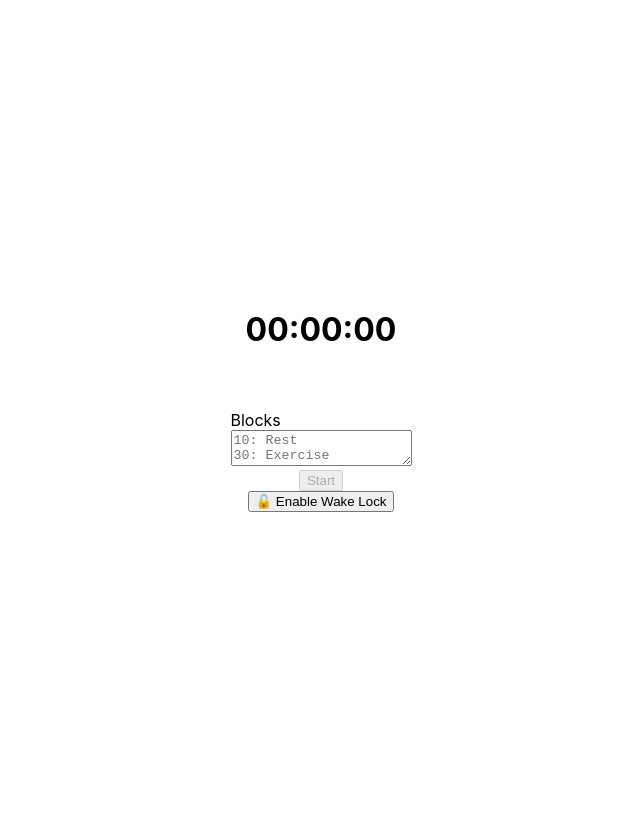
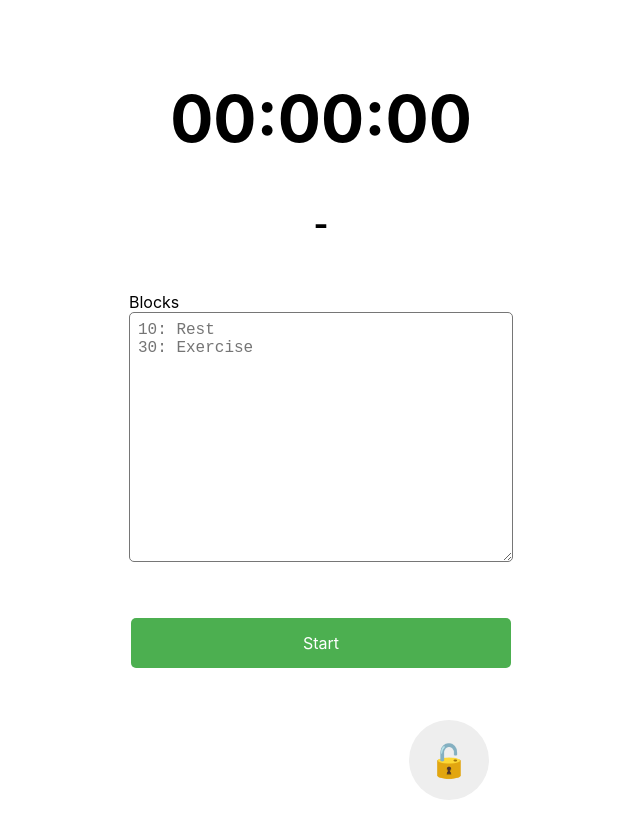
Before and after one commit to stevenocchipinti/bleep, a Next.js app: page / in a window 1280 px wide. Shown: the whole page, without its empty margins (319-959 px from the left). Before the commit the page ends 800 px from the top, so only its background shows below. Built offline with nearby package versions, Linux system fonts and the light colour scheme.

Commit message:
Some basic (and kinda crap) styles

```diff
--- a/pages/index.module.css
+++ b/pages/index.module.css
@@ -4,84 +4,54 @@
   display: flex;
   flex-direction: column;
   justify-content: center;
-  align-items: center;
+  align-items: stretch;
+  max-width: 400px;
+  margin: 0 auto;
 }
 
-.title a {
-  color: #0070f3;
-  text-decoration: none;
+.main {
+  flex: 1;
+  display: flex;
+  flex-direction: column;
+  justify-content: space-between;
+  align-items: stretch;
+  gap: 3rem;
 }
 
-.title a:hover,
-.title a:focus,
-.title a:active {
-  text-decoration: underline;
+.timerDisplay {
+  text-align: center;
+  font-size: 4rem;
+  margin: 5rem 0 0 0;
 }
 
-.title {
-  margin: 0;
-  line-height: 1.15;
-  font-size: 4rem;
+.currentBlockDisplay {
+  text-align: center;
+  font-size: 2rem;
 }
 
-.title,
-.description {
-  text-align: center;
+.blocks {
+  height: 250px;
+  width: 100%;
+  padding: 0.5rem;
+  font-size: 1rem;
+  border: 1px sold #ccc;
+  border-radius: 5px;
 }
 
-.description {
-  line-height: 1.5;
-  font-size: 1.5rem;
+.timerButton {
+  background-color: #4CAF50;
+  color: white;
+  padding: 15px 32px;
+  margin: 4px 2px;
+  border-radius: 5px;
 }
 
-.grid {
-  display: flex;
-  align-items: center;
-  justify-content: center;
-  flex-wrap: wrap;
-
-  max-width: 800px;
-  margin-top: 3rem;
+.lockButton {
+  align-self: flex-end;
+  margin: 0 1.5rem 1.5rem 0;
+  background-color: #eee;
+  border-radius: 50%;
+  font-size: 2rem;
+  height: 5rem;
+  width: 5rem;
 }
-
-.card {
-  margin: 1rem;
-  flex-basis: 45%;
-  padding: 1.5rem;
-  text-align: left;
-  color: inherit;
-  text-decoration: none;
-  border: 1px solid #eaeaea;
-  border-radius: 10px;
-  transition: color 0.15s ease, border-color 0.15s ease;
-}
-
-.card:hover,
-.card:focus,
-.card:active {
-  color: #0070f3;
-  border-color: #0070f3;
-}
-
-.card h3 {
-  margin: 0 0 1rem 0;
-  font-size: 1.5rem;
-}
-
-.card p {
-  margin: 0;
-  font-size: 1.25rem;
-  line-height: 1.5;
-}
-
-.logo {
-  height: 1em;
-  margin-left: 0.5rem;
-}
-
-@media (max-width: 600px) {
-  .grid {
-    width: 100%;
-    flex-direction: column;
-  }
-}
--- a/pages/index.tsx
+++ b/pages/index.tsx
@@ -1,9 +1,10 @@
 import Head from "next/head"
 import { useState, useEffect } from "react"
-import { playTone, speak } from "../lib/audio"
+
+import { playTone } from "../lib/audio"
+import useWakeLock from "../lib/useWakeLock"
 
 import styles from "@/pages/index.module.css"
-import useWakeLock from "lib/useWakeLock"
 
 interface Block {
   duration: number
@@ -118,31 +119,60 @@ const Home = () => {
       <Head>
         <title>Timer</title>
         <link rel="icon" href="/favicon.ico" />
+
+        <meta name="viewport" content="width=device-width, initial-scale=1" />
+        <meta name="mobile-web-app-capable" content="yes" />
+        <meta name="apple-mobile-web-app-capable" content="yes" />
+        <meta name="apple-mobile-web-app-status-bar-style" content="black" />
+        <meta name="apple-mobile-web-app-title" content="Timer" />
+        <meta name="application-name" content="Timer" />
+        <meta name="msapplication-TileColor" content="#000000" />
+        <meta name="theme-color" content="#000000" />
       </Head>
 
-      <main>
-        <h1>{secondsLeft !== null ? formatTime(secondsLeft) : "00:00:00"}</h1>
-        <h2>{currentBlockText}</h2>
+      <main className={styles.main}>
+        <h1 className={styles.timerDisplay}>
+          {secondsLeft !== null ? formatTime(secondsLeft) : "00:00:00"}
+        </h1>
+        <h2 className={styles.currentBlockDisplay}>
+          {currentBlockText || "-"}
+        </h2>
         <label>
           Blocks
           <br />
           <textarea
+            className={styles.blocks}
             placeholder={"10: Rest\n30: Exercise"}
             value={blocksText}
             onChange={handleBlocksChange}
           />
         </label>
+
         {timerId === null ? (
-          <button disabled={blocks.length === 0} onClick={startTimer}>
+          <button
+            className={styles.timerButton}
+            disabled={blocks.length === 0}
+            onClick={startTimer}
+          >
             Start
           </button>
         ) : (
-          <button onClick={stopTimer}>Stop</button>
+          <button className={styles.timerButton} onClick={stopTimer}>
+            Stop
+          </button>
         )}
-        <button disabled={!wakeLockSupported} onClick={toggleWakeLock}>
-          {wakeLockSupported && wakeLockEnabled ? "🔒 Disable" : "🔓 Enable"}{" "}
-          Wake Lock
-          {!wakeLockSupported && "WakeLock not supported"}
+
+        <button
+          className={styles.lockButton}
+          disabled={!wakeLockSupported}
+          onClick={toggleWakeLock}
+          title={
+            wakeLockSupported
+              ? `Screen WakeLock ${wakeLockEnabled ? "enabled" : "disabled"}`
+              : "WakeLock not supported"
+          }
+        >
+          {wakeLockSupported && wakeLockEnabled ? "🔒" : "🔓"}
         </button>
       </main>
     </div>
--- a/styles/global.css
+++ b/styles/global.css
@@ -4,50 +4,21 @@ body {
   margin: 0;
   font-family: -apple-system, BlinkMacSystemFont, Segoe UI, Roboto, Oxygen,
     Ubuntu, Cantarell, Fira Sans, Droid Sans, Helvetica Neue, sans-serif;
+  font-size: 16px;
 }
 
 * {
   box-sizing: border-box;
+  padding: 0;
+  margin: 0;
 }
 
-main {
-  padding: 5rem 0;
-  flex: 1;
-  display: flex;
-  flex-direction: column;
-  justify-content: center;
-  align-items: center;
+button {
+  background: none;
+  border: none;
+  cursor: pointer;
+  padding: 0;
+  font: inherit;
+  color: inherit;
+  cursor: pointer;
 }
-
-footer {
-  width: 100%;
-  height: 100px;
-  border-top: 1px solid #eaeaea;
-  display: flex;
-  justify-content: center;
-  align-items: center;
-}
-
-footer img {
-  margin-left: 0.5rem;
-}
-
-footer a {
-  display: flex;
-  justify-content: center;
-  align-items: center;
-}
-
-a {
-  color: inherit;
-  text-decoration: none;
-}
-
-code {
-  background: #fafafa;
-  border-radius: 5px;
-  padding: 0.75rem;
-  font-size: 1.1rem;
-  font-family: Menlo, Monaco, Lucida Console, Liberation Mono, DejaVu Sans Mono,
-    Bitstream Vera Sans Mono, Courier New, monospace;
-}
```
